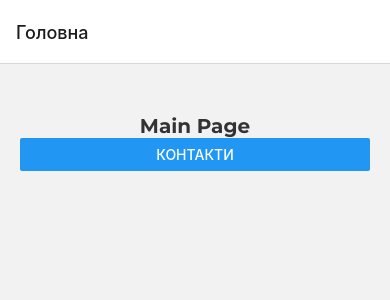
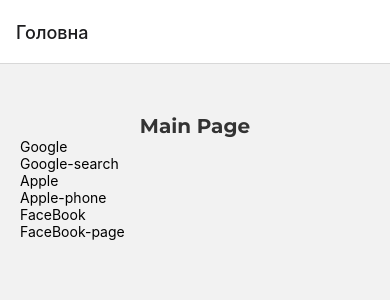
Before and after one commit to FifthLord/0.12-react-native, a React Native app: screen / in a window 390 px wide. Shown: the top 300 px of the page. Built offline with nearby package versions, Linux system fonts and the light colour scheme.

Commit message:
refactored navigation

```diff
--- a/components/Contacts.js
+++ b/components/FullInfo.js
@@ -1,15 +1,15 @@
 import React from 'react';
-import { StyleSheet, Text, View, Button } from 'react-native';
+import { StyleSheet, Text, View } from 'react-native';
 import { gStyle } from '../styles/style';
 
-export default function Contacts({ navigation }) {
+export default function FullInfo({ route }) {
    const loadScene = () => {
       navigation.goBack();
    }
    return (
       <View style={gStyle.main}>
-         <Text style={gStyle.title}>About us</Text>
-         <Button title='Назад' onPress={loadScene} />
+         <Text style={gStyle.title}>{route.params.name}</Text>
+         <Text>{route.params.full}</Text>
       </View>
    );
 }
--- a/components/Main.js
+++ b/components/Main.js
@@ -1,16 +1,24 @@
-import React from 'react';
-import { StyleSheet, Text, View, Button } from 'react-native';
+import React, { useState } from 'react';
+import { StyleSheet, Text, View, TouchableOpacity, FlatList } from 'react-native';
 import { gStyle } from '../styles/style';
 
 export default function Main({ navigation }) {
-   const loadScene = () => {
-      navigation.navigate('Contacts');
-   }
+
+   const [news, setNews] = useState([
+      { name: 'Google', anons: "Google-search", full: 'Google is cool browser' },
+      { name: 'Apple', anons: "Apple-phone", full: 'Apple is cool phone' },
+      { name: 'FaceBook', anons: "FaceBook-page", full: 'FaceBook is (not)cool' },
+   ])
 
    return (
       <View style={gStyle.main}>
          <Text style={gStyle.title}>Main Page</Text>
-         <Button title='Контакти' onPress={loadScene} />
+         <FlatList data={news} renderItem={({ item }) => (
+            <TouchableOpacity onPress={() => navigation.navigate('FullInfo', item)}>
+               <Text>{item.name}</Text>
+               <Text>{item.anons}</Text>
+            </TouchableOpacity>
+         )} />
       </View>
    );
 }
--- a/navigate.js
+++ b/navigate.js
@@ -1,6 +1,6 @@
 import React from 'react';
 import Main from './components/Main';
-import Contacts from './components/Contacts';
+import FullInfo from './components/FullInfo';
 
 import { createStackNavigator } from '@react-navigation/stack';
 import { NavigationContainer } from '@react-navigation/native';
@@ -16,9 +16,9 @@ export default function Navigate() {
             options={{ title: "Головна" }}
          />
          <Stack.Screen
-            name='Contacts'
-            component={Contacts}
-            options={{ title: "Контакти" }}
+            name='FullInfo'
+            component={FullInfo}
+            options={{ title: "Стаття" }}
          />
       </Stack.Navigator>
    </NavigationContainer>
```
